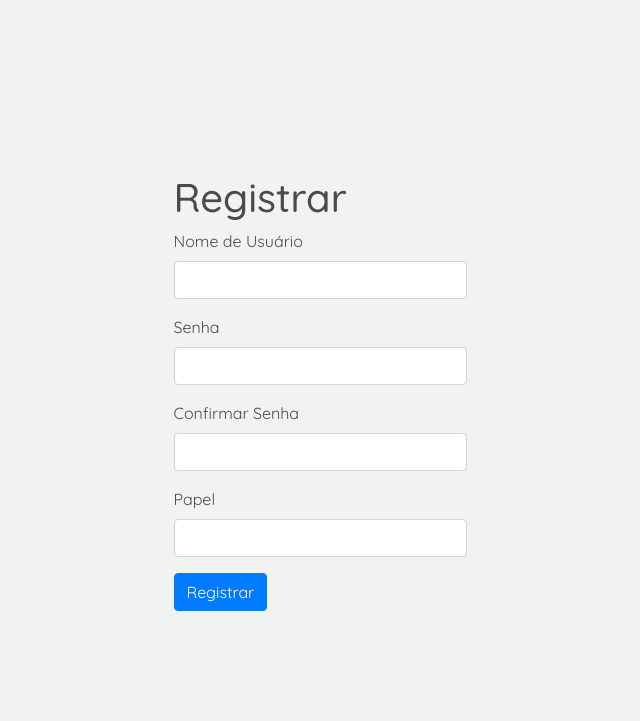
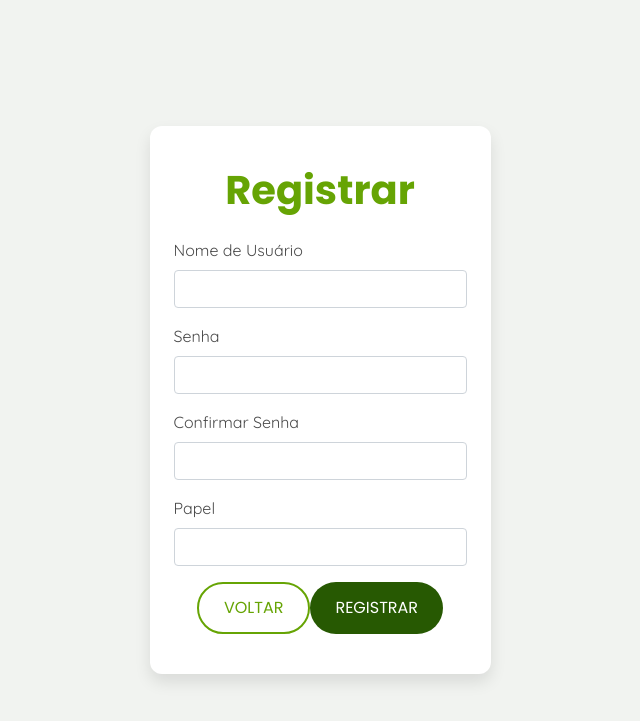
Before and after one commit to kevinwduran/esp32-brotofacil, a Flask app: page /register in a window 1280 px wide. Shown: the top 721 px of the page, without its empty margins (320-960 px from the left). Run offline with Flask 3, Linux system fonts and the light colour scheme; some libraries are stand-ins or nearby versions.

Commit message:
link e css botões

```diff
--- a/flask/app/static/dashboard.css
+++ b/flask/app/static/dashboard.css
@@ -7,5 +7,15 @@
     border-radius: 12px;
     box-shadow: 0 8px 16px rgba(0, 0, 0, 0.1);
     text-align: center;
+    overflow: hidden;
     padding: 1rem;
 }
+
+.chart {
+    height: 100px;
+  }
+
+.chart-big {
+    text-align: center;
+    max-height: 400px;
+}
--- a/flask/app/static/styles.css
+++ b/flask/app/static/styles.css
@@ -86,6 +86,24 @@ img {
     color: #fff;
 }
 
+.btn-second {
+    background-color: #ffffff;
+    border: none;
+    padding: 12px 25px;
+    font-size: 1rem;
+    color: #66A404;
+    border-radius: 50px;
+    border: 2px solid #66A404;
+    text-transform: uppercase;
+    font-family: 'Poppins', sans-serif;
+    transition: background-color 0.3s ease;
+}
+
+.btn-second:hover {
+    background-color: #66A404;
+    color: #fff;
+}
+
 
 .box-access {
     max-width: 800px;
--- a/flask/app/views/register.html
+++ b/flask/app/views/register.html
@@ -1,46 +1,47 @@
-{% extends "templates/layout.html" %}
-{% block title %}Registrar - Broto Fácil{% endblock %}
+{% extends "templates/layout.html" %} {% block title %}Registrar - Broto Fácil{%
+endblock %} {% block content %}
 
-{% block content %}
-<h1>Registrar</h1>
-
+<div class="container box-access p-4">
+  <h1 class="title">Registrar</h1>
   <form method="POST" action="">
     {{ form.hidden_tag() }}
 
     <div class="form-group">
-        {{ form.username.label(class_="form-label") }}
-        {{ form.username(class_="form-control", size=32) }}
-        {% for error in form.username.errors %}
+      {{ form.username.label(class_="form-label") }} {{
+      form.username(class_="form-control", size=32) }} {% for error in
+      form.username.errors %}
       <span class="text-danger">[{{ error }}]</span>
       {% endfor %}
     </div>
 
     <div class="form-group">
-        {{ form.password.label(class_="form-label") }}
-        {{ form.password(class_="form-control", size=32) }}
-        {% for error in form.password.errors %}
+      {{ form.password.label(class_="form-label") }} {{
+      form.password(class_="form-control", size=32) }} {% for error in
+      form.password.errors %}
       <span class="text-danger">[{{ error }}]</span>
       {% endfor %}
     </div>
 
     <div class="form-group">
-        {{ form.confirm_password.label(class_="form-label") }}
-        {{ form.confirm_password(class_="form-control", size=32) }}
-        {% for error in form.confirm_password.errors %}
+      {{ form.confirm_password.label(class_="form-label") }} {{
+      form.confirm_password(class_="form-control", size=32) }} {% for error in
+      form.confirm_password.errors %}
       <span class="text-danger">[{{ error }}]</span>
       {% endfor %}
     </div>
 
     <div class="form-group">
-        {{ form.role.label(class_="form-label") }}
-        {{ form.role(class_="form-control", size=32) }}
-        {% for error in form.role.errors %}
+      {{ form.role.label(class_="form-label") }} {{
+      form.role(class_="form-control", size=32) }} {% for error in
+      form.role.errors %}
       <span class="text-danger">[{{ error }}]</span>
       {% endfor %}
     </div>
 
-    <div class="form-group">
-        {{ form.submit(class_="btn btn-primary") }}
+    <div class="form-group d-flex justify-content-center text-center">
+        <a class="btn btn-second" href="{{url_for('home.index')}}">Voltar</a>
+        {{ form.submit(class_="btn btn-custom") }}</div>
+  </form>
 </div>
-</form>
+
 {% endblock %}
```
Also changed, not shown: flask/app/views/dashboard.html (+4 -16 lines), flask/app/views/index.html (+4 -4 lines), flask/app/views/login.html (+5 -2 lines), instance/monitor.db, 1 other file. Lines whose indentation alone changed are shown as unchanged.
